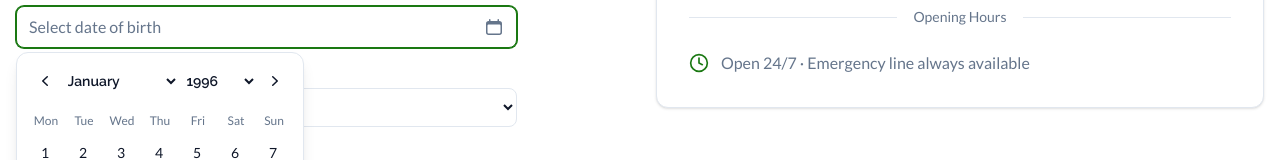
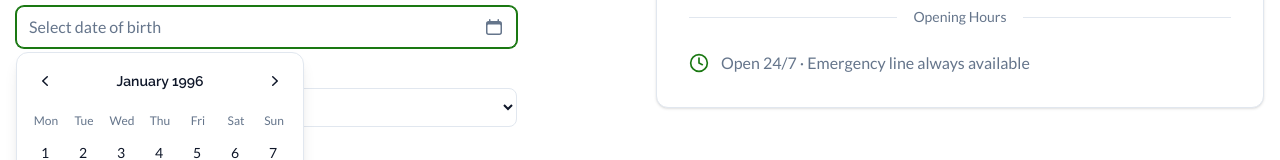
Before and after one commit to kashik09/lmc, a Next.js app: page /appointments in a window 1280 px wide. Both pictures are taken after a click on the button "Select date of birth". Shown: the part 814-974 px from the top of the page. Built offline with nearby package versions, Linux system fonts and the light colour scheme.

Commit message:
Revert "feat(calendar): add month/year quick-picker dropdowns"
This reverts commit d4641ebbe6165652163718ebabc517458b9df00a.

```diff
--- a/components/ui/custom-calendar.tsx
+++ b/components/ui/custom-calendar.tsx
@@ -32,10 +32,6 @@ export type CustomCalendarProps = {
 };
 
 const WEEKDAYS = ["Mon", "Tue", "Wed", "Thu", "Fri", "Sat", "Sun"];
-const MONTHS = [
-  "January", "February", "March", "April", "May", "June",
-  "July", "August", "September", "October", "November", "December",
-];
 
 export function CustomCalendar({
   value,
@@ -56,20 +52,6 @@ export function CustomCalendar({
   const calendarRef = useRef<HTMLDivElement>(null);
 
   const today = startOfDay(new Date());
-  const currentYear = today.getFullYear();
-
-  // Generate year range based on dateRules
-  const years = (() => {
-    if (dateRules === "past-only") {
-      // DOB: 100 years back to current year
-      return Array.from({ length: 101 }, (_, i) => currentYear - 100 + i);
-    } else if (dateRules === "future-only") {
-      // Appointments: current year to +5 years
-      return Array.from({ length: 6 }, (_, i) => currentYear + i);
-    }
-    // Any: 50 years back to 10 years forward
-    return Array.from({ length: 61 }, (_, i) => currentYear - 50 + i);
-  })();
 
   // Determine if a date is disabled based on rules
   const isDateDisabled = useCallback(
@@ -118,14 +100,6 @@ export function CustomCalendar({
   // Navigation handlers
   const goToPreviousMonth = () => setCurrentMonth(subMonths(currentMonth, 1));
   const goToNextMonth = () => setCurrentMonth(addMonths(currentMonth, 1));
-
-  const handleMonthChange = (month: number) => {
-    setCurrentMonth(new Date(currentMonth.getFullYear(), month, 1));
-  };
-
-  const handleYearChange = (year: number) => {
-    setCurrentMonth(new Date(year, currentMonth.getMonth(), 1));
-  };
 
   // Select date
   const handleDateSelect = (date: Date) => {
@@ -214,32 +188,9 @@ export function CustomCalendar({
             />
           </svg>
         </button>
-        <div className="flex items-center gap-1">
-          <select
-            value={currentMonth.getMonth()}
-            onChange={(e) => handleMonthChange(Number(e.target.value))}
-            className="rounded border-none bg-transparent py-0.5 pr-5 font-heading text-sm font-semibold text-foreground focus:outline-none focus:ring-1 focus:ring-primary"
-            aria-label="Select month"
-          >
-            {MONTHS.map((month, idx) => (
-              <option key={month} value={idx}>
-                {month}
-              </option>
-            ))}
-          </select>
-          <select
-            value={currentMonth.getFullYear()}
-            onChange={(e) => handleYearChange(Number(e.target.value))}
-            className="rounded border-none bg-transparent py-0.5 pr-5 font-heading text-sm font-semibold text-foreground focus:outline-none focus:ring-1 focus:ring-primary"
-            aria-label="Select year"
-          >
-            {years.map((year) => (
-              <option key={year} value={year}>
-                {year}
-              </option>
-            ))}
-          </select>
-        </div>
+        <span className="font-heading text-sm font-semibold text-foreground">
+          {format(currentMonth, "MMMM yyyy")}
+        </span>
         <button
           type="button"
           onClick={goToNextMonth}
```
